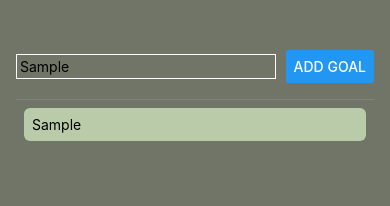
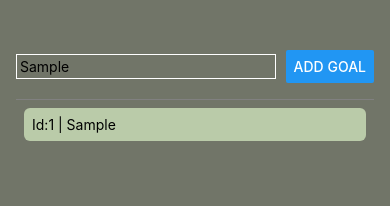
Before and after one commit to TheHolographicP/RNCourse-Exercise1, a React Native app: screen / in a window 390 px wide. Both pictures are taken after typing "Sample" into the empty fields and a click on the button "ADD GOAL". Shown: the top 206 px of the page. Built offline with nearby package versions, Linux system fonts and the light colour scheme.

Commit message:
Update goal to objects, use FlatList;

```diff
--- a/App.tsx
+++ b/App.tsx
@@ -2,11 +2,14 @@ import { StatusBar } from 'expo-status-bar';
 import { useState } from 'react';
 import { StyleSheet, Text, View, Button, TextInput, ScrollView, FlatList } from 'react-native';
 
-
+type CourseGoal = {
+  id: number
+  val: string
+}
 
 export default function App() {
   const [goalInputText, setGoalInputText] = useState('')
-  const [courseGoals, setCourseGoals] = useState<string[]>([])
+  const [courseGoals, setCourseGoals] = useState<CourseGoal[]>([])
 
   function goalInputHandler(enteredText: string)
   {
@@ -14,7 +17,15 @@ export default function App() {
   }
   function addGoalHandler()
   {
-    setCourseGoals((currentCourseGoals) => [...currentCourseGoals, goalInputText])
+    var Id = courseGoals.length + 1
+
+    setCourseGoals((currentCourseGoals) => [...currentCourseGoals,
+      {
+        id: Id,
+        val: goalInputText
+      }
+
+    ])
   }
 
   return (
@@ -27,12 +38,15 @@ export default function App() {
         style={styles.goalsContainer}
         data={courseGoals}
         renderItem={
-          ({item}) => (
-            <View key={item} style={styles.goalItem}>
-              <Text>{item}</Text>
+          (item) => (
+            <View style={styles.goalItem}>
+              <Text>Id:{item.item.id} | {item.item.val}</Text>
             </View>
           )
         }
+        keyExtractor={(item, index) => {
+          return item.id.toString()
+        }}
       >
       </FlatList>
     </View>
```
